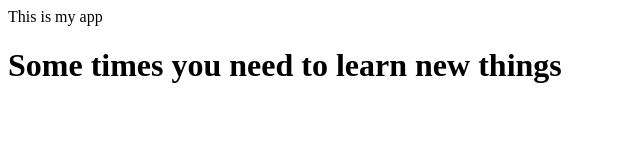
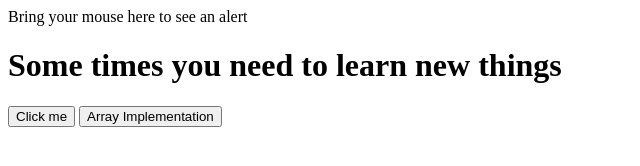
Before and after one commit to brotherboni/my_app_sample, a plain HTML site: page index.html in a window 1280 px wide. Shown: the whole page, without its empty margins (0-640 px from the left). Drawn offline with Linux system fonts and the light colour scheme.

Commit message:
All file has changed

```diff
--- a/app.js
+++ b/app.js
@@ -1 +1,38 @@
-console.log("Hello");
+/*
+function Say(){
+alert("Hello");
+}
+function EventHandler(){
+
+alert("I am an event handler");
+}
+
+function getValue(){
+var retVal = prompt("Enter your name : ", "your name here");
+var age = prompt("Enter your age : ","Your age here");
+if (retVal =="Boniphace Udoya"&& age >=18){
+	document.write("<b>Welcome : </b>" + retVal);
+	document.write("<br/>")
+	document.write("<b>Your age is  : </b>" + age);
+}
+else{
+document.write("You have entered incorrect name " );
+}
+
+}
+
+function getUser(){
+	var student = new Array("kaka", "dada", "Mjomba");
+	for (x in student){
+		document.write(x);
+		document.write("<br>");
+	}
+}
+*/
+function getUser(){
+	var student = new Array("kaka", "dada", "Mjomba");
+	for (x=0;student.length;x++){
+		document.write(student[x]);
+		document.write("<br>");
+	}
+}
--- a/index.html
+++ b/index.html
@@ -1,16 +1,13 @@
 <html>
 <head><title>Git Repository</title>
-<script language ="javascript" type = "text/javascript">
-
-console.log("My javascript code");
-
-
-</script>
+<script language ="javascript" type = "text/javascript" src ="app.js"></script>
 
 </head>
 <body>
-<p>This is my app</p>
+<p onmouseover="EventHandler()">Bring your mouse here to see an alert</p>
+
 <h1>Some times you need to learn new things</h1>
-
+<input type ="button" value ="Click me" onclick="getValue()"/>
+<input type ="button" value ="Array Implementation" onclick="getUser()"/>
 <body>
 </html>
```
